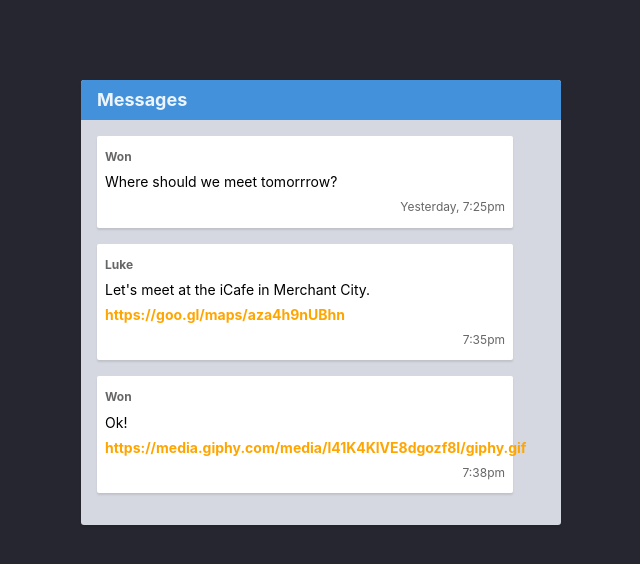
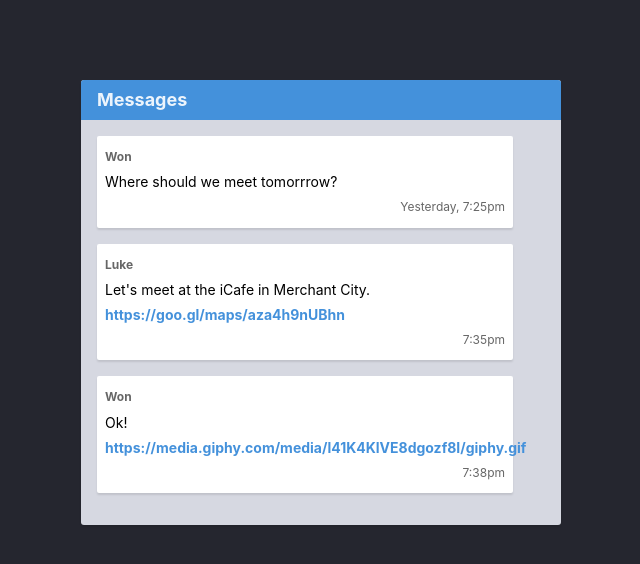
Before and after one commit to abdbadgithub/codi-html-css-git-excercice, a website: page week-2/18-git-merge/index.html in a window 1280 px wide. Shown: the whole page, without its empty margins (319-959 px from the left). Drawn offline with Linux system fonts and the light colour scheme.

Commit message:
complete 18-git-merge excercice

```diff
--- a/week-2/18-git-merge/styles.css
+++ b/week-2/18-git-merge/styles.css
@@ -1,6 +1,6 @@
 /* Add your own CSS code below */
 .link {
-  color: orange;
+  color: #4491db;
   font-weight: 700;
   text-decoration: none;
 }
```
